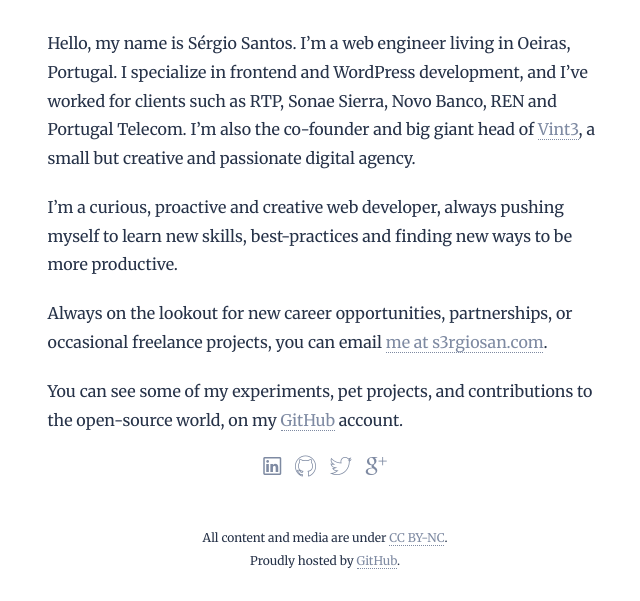
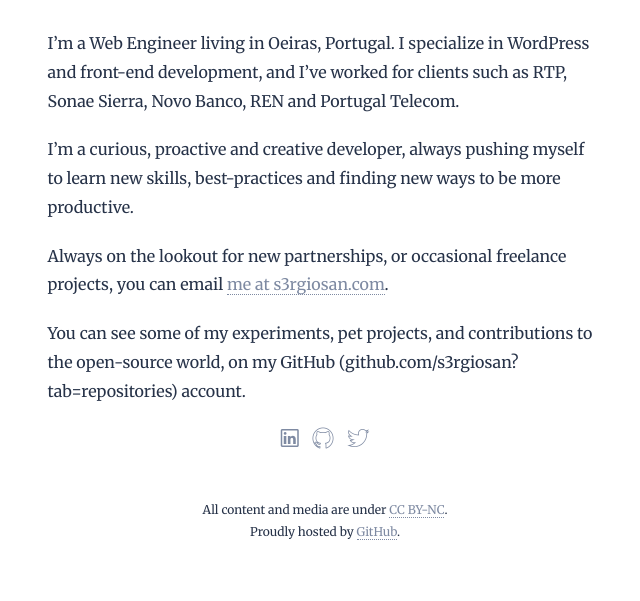
Before and after one commit to s3rgiosan/s3rgiosan.github.io, a website: page index.html in a window 1280 px wide. Shown: the part 457-1058 px from the top of the page, without its empty margins (315-955 px from the left). After the commit the page ends 1029 px from the top, so only its background shows below. Drawn offline with Linux system fonts and the light colour scheme; files whose address does not match are found by name.

Commit message:
Update profile

```diff
--- a/index.html
+++ b/index.html
@@ -34,11 +34,10 @@
         <section id="about">
           <div class="row">
             <div class="col-sm-10 col-sm-offset-1 col-md-6 col-md-offset-3">
-
-              <p>Hello, my name is Sérgio Santos. I’m a web engineer living in Oeiras, Portugal. I specialize in frontend and WordPress development, and I’ve worked for clients such as RTP, Sonae Sierra, Novo Banco, REN and Portugal Telecom. I’m also the co-founder and big giant head of <a title="Vint3 - Creative design studio" href="http://vint3.com">Vint3</a>, a small but creative and passionate digital agency.</p>
-              <p>I’m a curious, proactive and creative web developer, always pushing myself to learn new skills, best-practices and finding new ways to be more productive.</p>
-              <p>Always on the lookout for new career opportunities, partnerships, or occasional freelance projects, you can email <a title="Say hello" href="mailto:me@s3rgiosan.com">me at s3rgiosan.com</a>.</p>
-              <p>You can see some of my experiments, pet projects, and contributions to the open-source world, on my <a href="https://github.com/s3rgiosan?tab=repositories" title="GitHub profile">GitHub</a> account.
+              <p>I’m a Web Engineer living in Oeiras, Portugal. I specialize in WordPress and front-end development, and I’ve worked for clients such as RTP, Sonae Sierra, Novo Banco, REN and Portugal Telecom.</p>
+              <p>I’m a curious, proactive and creative developer, always pushing myself to learn new skills, best-practices and finding new ways to be more productive.</p>
+              <p>Always on the lookout for new partnerships, or occasional freelance projects, you can email <a title="Say hello" href="mailto:me@s3rgiosan.com">me at s3rgiosan.com</a>.</p>
+              <p>You can see some of my experiments, pet projects, and contributions to the open-source world, on my GitHub (github.com/s3rgiosan?tab=repositories) account.</p>
 
               <ul class="social">
                 <li class="social__profile">
@@ -49,9 +48,6 @@
                 </li>
                 <li class="social__profile">
                   <a title="Visit my Twitter profile" rel="me" href="https://twitter.com/s3rgiosan" class="social__profile--twitter"><span>Twitter</span></a>
-                </li>
-                <li class="social__profile">
-                  <a title="Visit my Google+ profile" rel="me" href="https://plus.google.com/u/0/116019975333991060350/" class="social__profile--googleplus"><span>Google+</span></a>
                 </li>
               </ul>
 
```
